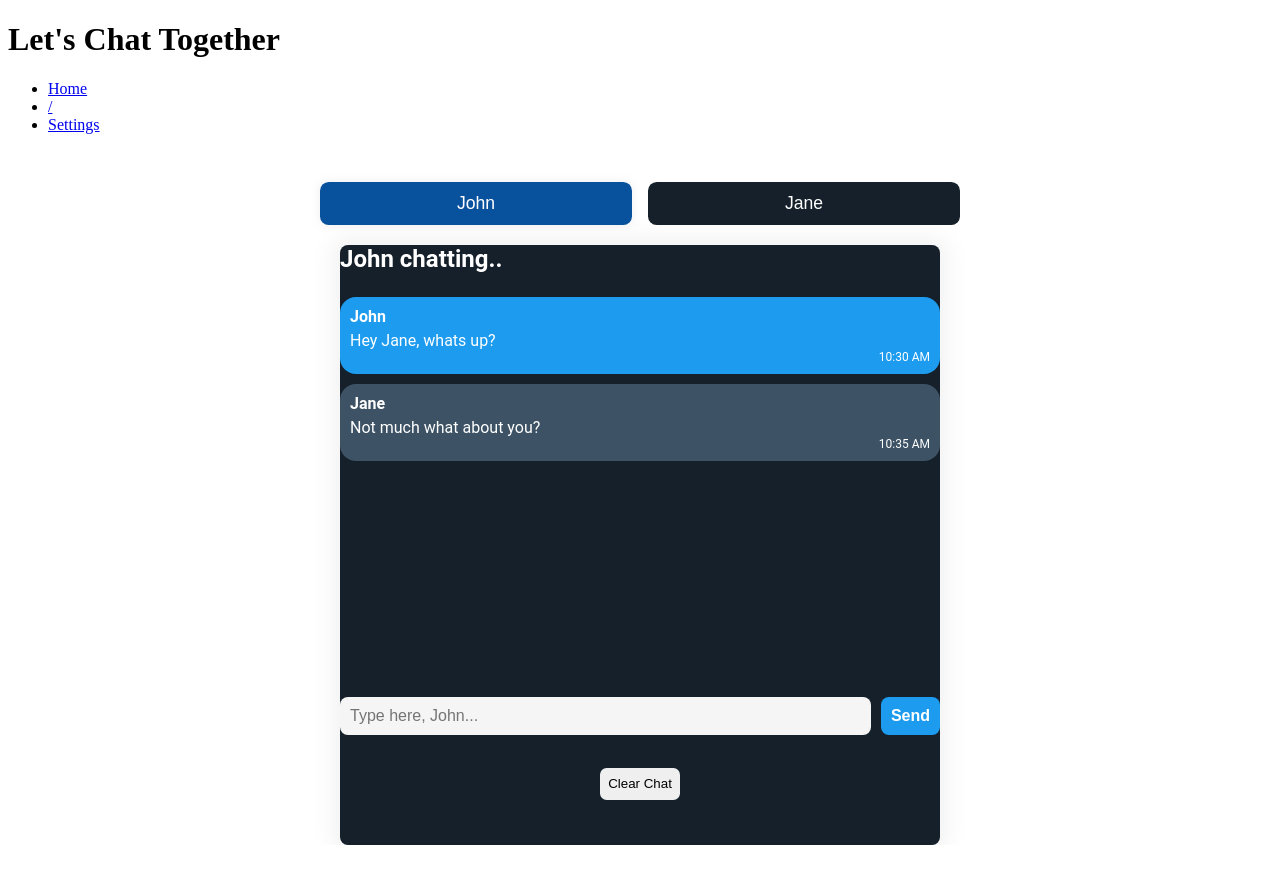
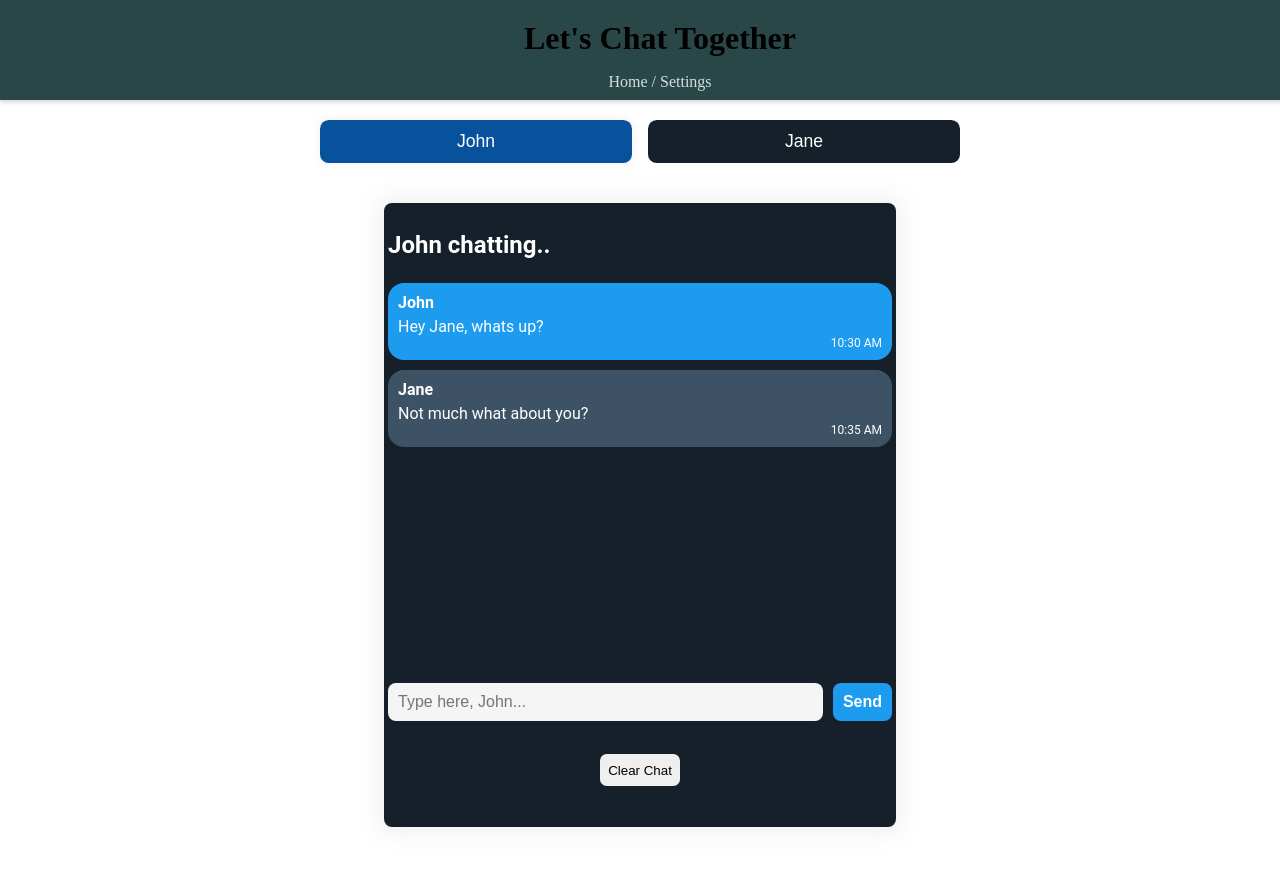
Before and after one commit to Viekhyat/CHATROOM, a plain HTML site: page index.html in a window 1280 px wide. Before the commit the page ends 845 px from the top, so only its background shows below. Drawn offline with Linux system fonts and the light colour scheme.

Commit message:
style.css

```diff
--- a/style.css
+++ b/style.css
@@ -14,6 +14,37 @@ body {
     height: 100vh;
     background-size: cover;
     background-position: center;
+}
+
+.header {
+    position: fixed;
+    top: 0;
+    left: 0;
+    width: 100%;
+    height: 60px;
+    background-color: #294747;
+    padding: 20px;
+    text-align: center;
+    z-index: 1000; /* Ensure header is above other content */
+    box-shadow: 0 2px 4px rgba(219, 211, 211, 0.993); /* Add a subtle shadow to separate header from content */
+}
+
+.header h1 {
+    margin: 0;
+}
+
+.header .nav-links {
+    list-style: none;
+    padding: 0;
+}
+
+.header .nav-links li {
+    display: inline;
+}
+
+.header .nav-links a {
+    text-decoration: none;
+    color: #d4dfe0;
 }
 
 .button {
@@ -33,9 +64,9 @@ body {
 
 .person-selector {
     display: flex;
-    justify-content: center;
+    justify-content: center; /* Center the person selector */
     gap: 1em;
-    margin: 3em auto 1em;
+    margin: 120px auto 1em; /* Adjusted margin to be below the header and centered */
     max-width: 40em;
 }
 
@@ -53,13 +84,14 @@ body {
 
 .chat-container {
     background: #15202b;
-    font-family: 'Roboto' , sans-serif;
+    font-family: 'Roboto', sans-serif;
     border-radius: 0.5em;
-    padding: 0.5em q.25em;
-    margin: auto;
-    max-width: 37.5em;
-    height: 37.5em;
+    padding: 0.5em 0.25em;
+    margin: 40px auto 0; /* Added top margin to be below the header */
+    max-width: 31.5em;
+    height: 70 px; /* Adjust height to fit within the screen */
     box-shadow: 0 0 1.25em 0.5em #c3c3c333;
+    overflow-y: auto; /* Make content scrollable if it overflows */
 }
 
 .chat-header {
```
